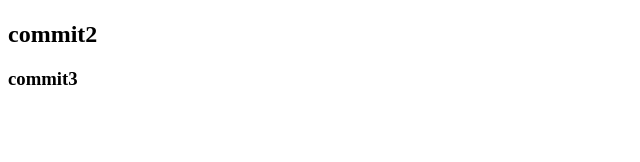
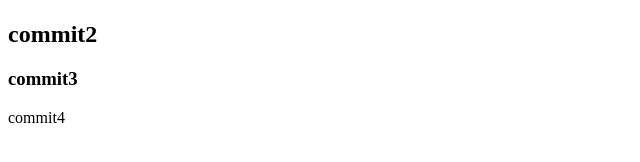
Before and after one commit to rawen32e/rep1, a plain HTML site: page index.html in a window 1280 px wide. Shown: the full height of the page, 0-640 px from the left. Drawn offline with Linux system fonts and the light colour scheme.

Commit message:
поменяли текст

```diff
--- a/index.html
+++ b/index.html
@@ -11,5 +11,6 @@
     <h1 class="commit2"></h1>
         <h2 >commit2</h2>
         <h3>commit3</h3>
+        <p>commit4</p>
 </body>
 </html>
--- a/style.css
+++ b/style.css
@@ -0,0 +1,3 @@
+body {
+    color: black
+}
```
